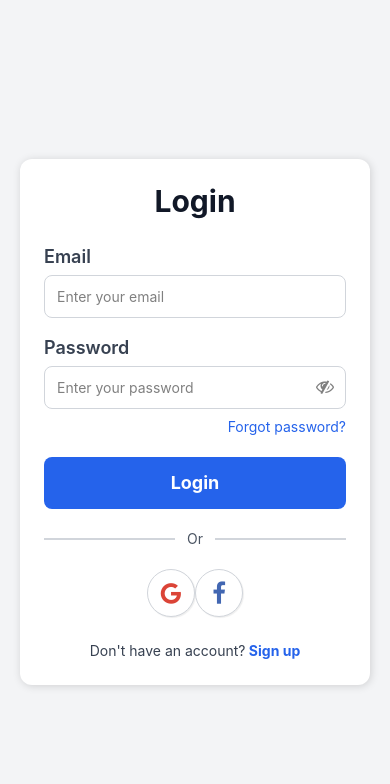
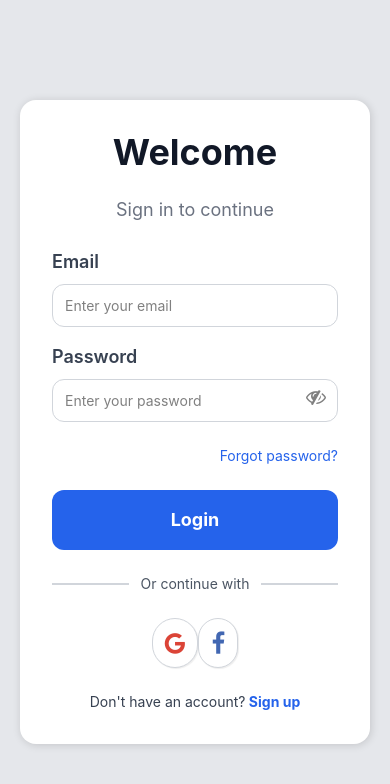
Before and after one commit to ludmilpaulo/ghanadude, a React Native app in the folder ghanadude-mobile/: screen /Login in a window 390 px wide. Shown: the top 784 px of the page. Built offline with nearby package versions, Linux system fonts and the light colour scheme.

Commit message:
auth done

```diff
--- a/ghanadude-mobile/package.json
+++ b/ghanadude-mobile/package.json
@@ -13,11 +13,14 @@
     "@react-navigation/native": "^7.0.14",
     "@react-navigation/native-stack": "^7.2.0",
     "autoprefixer": "^10.4.20",
+    "axios": "^1.7.9",
     "expo": "~52.0.37",
     "expo-status-bar": "~2.0.1",
     "postcss": "^8.5.3",
     "react": "18.3.1",
     "react-native": "0.76.7",
+    "react-native-safe-area-context": "^5.2.0",
+    "react-native-screens": "^4.9.1",
     "tailwindcss": "^4.0.8",
     "twrnc": "^4.6.1"
   },
--- a/ghanadude-mobile/src/screens/LoginScreen.tsx
+++ b/ghanadude-mobile/src/screens/LoginScreen.tsx
@@ -2,102 +2,52 @@ import React, { useState } from "react";
 import {
   Text,
   SafeAreaView,
-  StyleSheet,
   TextInput,
   TouchableOpacity,
   View,
-  Dimensions,
+  ActivityIndicator,
+  Alert,
 } from "react-native";
 import { FontAwesome } from "@expo/vector-icons";
 import { useNavigation } from "@react-navigation/native";
-import { NativeStackNavigationProp } from "@react-navigation/native-stack";
-import { RootStackParamList } from "./types";
-import tw from "twrnc"; // Tailwind for React Native
-
-const { width } = Dimensions.get("window");
+import tw from "twrnc";
+import authService from "../services/AuthService";
 
 export default function LoginScreen() {
-  const navigation =
-    useNavigation<NativeStackNavigationProp<RootStackParamList>>();
-
+  const navigation = useNavigation();
   const [email, setEmail] = useState("");
   const [password, setPassword] = useState("");
   const [showPassword, setShowPassword] = useState(false);
-  const [error, setError] = useState(""); // To handle error messages
-  const [loading, setLoading] = useState(false); // To handle loading state
+  const [loading, setLoading] = useState(false);
 
-  // Function to handle login
   const handleLogin = async () => {
-    // Check if email and password are provided
     if (!email || !password) {
-      setError("Please fill in both email and password.");
+      Alert.alert("Error", "Please fill in all fields.");
       return;
     }
-
-    setLoading(true); // Start loading when request is made
-
+    setLoading(true);
     try {
-      // Construct the POST request with the email and password in the body
-      const response = await fetch(
-        `https://www.ghanadude.co.za/account/login/`, // Correct login endpoint
-        {
-          method: "POST", // Use POST method
-          headers: {
-            "Content-Type": "application/json",
-          },
-          body: JSON.stringify({
-            email: email,
-            password: password,
-          }),
-        }
-      );
-
-      // If response is successful, process the data
-      if (response.ok) {
-        const data = await response.json();
-        console.log("Login successful", data);
-        // Clear form fields after successful login
-        setEmail("");
-        setPassword("");
-        setError(""); // Clear any previous error message
-        setLoading(false); // Stop loading
-        // Navigate to next screen after successful login
-        // navigation.navigate("Home");
-      } else {
-        const errorData = await response.json();
-        setError(errorData.message || "Login failed");
-        console.log("Login failed", errorData);
-        setLoading(false); // Stop loading
-      }
-    } catch (error: unknown) {
-      setLoading(false); // Stop loading if there's a network error
-      if (error instanceof Error) {
-        // If error is an instance of Error, handle it
-        setError("Network error: " + error.message);
-        console.log("Error", error);
-      } else {
-        // If error is not an instance of Error, handle it
-        setError("Unknown error occurred");
-        console.log("Unknown error", error);
-      }
+      const response = await authService.login(email, password);
+      Alert.alert("Success", "Login successful!");
+      // Navigate to home or dashboard after successful login
+      navigation.replace("Home");
+    } catch (error) {
+      Alert.alert("Login Failed", error.message || "Something went wrong");
+    } finally {
+      setLoading(false);
     }
   };
 
   return (
-    <SafeAreaView style={tw`flex-1 bg-gray-100 px-5 justify-center`}>
-      <View
-        style={tw`w-full max-w-sm mx-auto bg-white p-6 rounded-xl shadow-lg`}
-      >
-        {/* Title */}
-        <Text style={tw`text-3xl font-bold text-center text-gray-900 mb-6`}>
-          Login
-        </Text>
+    <SafeAreaView style={tw`flex-1 bg-gray-200 px-5 justify-center`}>
+      <View style={tw`w-full max-w-sm mx-auto bg-white p-8 rounded-2xl shadow-lg`}>
+        <Text style={tw`text-4xl font-bold text-center text-gray-900 mb-6`}>Welcome</Text>
+        <Text style={tw`text-lg text-center text-gray-500 mb-6`}>Sign in to continue</Text>
 
-        {/* Email Input */}
-        <View>
+        <View style={tw`mb-4`}>
           <Text style={tw`text-lg font-semibold text-gray-700`}>Email</Text>
           <TextInput
-            style={tw`border border-gray-300 bg-white rounded-lg p-3 mt-1 text-gray-800`}
+            style={tw`border border-gray-300 bg-white rounded-xl p-3 mt-2 text-gray-800`}
             placeholder="Enter your email"
             placeholderTextColor="#808080"
             keyboardType="email-address"
@@ -107,12 +57,11 @@ export default function LoginScreen() {
           />
         </View>
 
-        {/* Password Input */}
-        <View style={tw`mt-4`}>
+        <View style={tw`mb-4`}>
           <Text style={tw`text-lg font-semibold text-gray-700`}>Password</Text>
           <View style={tw`relative`}>
             <TextInput
-              style={tw`border border-gray-300 bg-white rounded-lg p-3 pr-10 mt-1 text-gray-800`}
+              style={tw`border border-gray-300 bg-white rounded-xl p-3 pr-10 mt-2 text-gray-800`}
               placeholder="Enter your password"
               placeholderTextColor="#808080"
               secureTextEntry={!showPassword}
@@ -120,62 +69,39 @@ export default function LoginScreen() {
               value={password}
               onChangeText={setPassword}
             />
-            <TouchableOpacity
-              style={tw`absolute right-3 top-4`}
-              onPress={() => setShowPassword(!showPassword)}
-            >
-              <FontAwesome
-                name={showPassword ? "eye" : "eye-slash"}
-                size={18}
-                color="#808080"
-              />
+            <TouchableOpacity style={tw`absolute right-3 top-4`} onPress={() => setShowPassword(!showPassword)}>
+              <FontAwesome name={showPassword ? "eye" : "eye-slash"} size={20} color="#808080" />
             </TouchableOpacity>
           </View>
         </View>
 
-        {/* Forgot Password */}
         <TouchableOpacity style={tw`mt-2 self-end`}>
           <Text style={tw`text-sm text-blue-600`}>Forgot password?</Text>
         </TouchableOpacity>
 
-        {/* Login Button */}
-        <TouchableOpacity
-          style={tw`bg-blue-600 py-3 rounded-lg mt-5`}
-          onPress={handleLogin} // Calls handleLogin on press
-          disabled={loading} // Disable button when loading
-        >
-          <Text style={tw`text-white text-center text-lg font-bold`}>
-            {loading ? "Logging in..." : "Login"}
-          </Text>
+        <TouchableOpacity style={tw`bg-blue-600 py-4 rounded-xl mt-6`} onPress={handleLogin} disabled={loading}>
+          {loading ? (
+            <ActivityIndicator color="#fff" />
+          ) : (
+            <Text style={tw`text-white text-center text-lg font-bold`}>Login</Text>
+          )}
         </TouchableOpacity>
 
-        {/* Error Message */}
-        {error ? (
-          <Text style={tw`text-red-600 text-center mt-4`}>{error}</Text>
-        ) : null}
-
-        {/* Or Divider */}
-        <View style={tw`flex-row items-center my-5`}>
+        <View style={tw`flex-row items-center my-6`}>
           <View style={tw`flex-1 h-0.5 bg-gray-300`} />
-          <Text style={tw`px-3 text-gray-600 text-sm`}>Or</Text>
+          <Text style={tw`px-3 text-gray-600 text-sm`}>Or continue with</Text>
           <View style={tw`flex-1 h-0.5 bg-gray-300`} />
         </View>
 
-        {/* Social Login */}
         <View style={tw`flex-row justify-center space-x-4`}>
-          <TouchableOpacity
-            style={tw`p-3 bg-white border border-gray-300 rounded-full shadow w-12 h-12 justify-center items-center`}
-          >
+          <TouchableOpacity style={tw`p-3 bg-white border border-gray-300 rounded-full shadow`}>
             <FontAwesome name="google" size={24} color="#DB4437" />
           </TouchableOpacity>
-          <TouchableOpacity
-            style={tw`p-3 bg-white border border-gray-300 rounded-full shadow w-12 h-12 justify-center items-center`}
-          >
+          <TouchableOpacity style={tw`p-3 bg-white border border-gray-300 rounded-full shadow`}>
             <FontAwesome name="facebook" size={24} color="#4267B2" />
           </TouchableOpacity>
         </View>
 
-        {/* Signup Link */}
         <View style={tw`flex-row justify-center mt-6`}>
           <Text style={tw`text-gray-700 text-sm`}>Don't have an account?</Text>
           <TouchableOpacity onPress={() => navigation.navigate("SignUp")}>
--- /dev/null
+++ b/ghanadude-mobile/src/services/AuthService.ts
@@ -0,0 +1,86 @@
+import axios from 'axios';
+
+
+const API_BASE_URL = 'https://www.ghanadude.co.za/';
+
+interface AuthResponse {
+  token: string;
+  user_id: number;
+  username: string;
+  is_staff: boolean;
+  is_superuser: boolean;
+}
+
+const AuthService = {
+  signup: async (username: string, email: string, password: string) => {
+    try {
+      const response = await axios.post<AuthResponse>(`${API_BASE_URL}/signup/`, {
+        username,
+        email,
+        password,
+      });
+
+      return response.data;
+    } catch (error: unknown) {
+      throw error.response?.data || 'Signup failed';
+    }
+  },
+
+  login: async (username: string, password: string) => {
+    try {
+      const response = await axios.post<AuthResponse>(`${API_BASE_URL}/login/`, {
+        username,
+        password,
+      });
+
+    } catch (error: unknown) {
+      throw error.response?.data || 'Login failed';
+    }
+  },
+
+  logout: async () => {
+
+  },
+
+  resetPassword: async (email: string) => {
+    try {
+      await axios.post(`${API_BASE_URL}/password-reset/`, { email });
+      return { message: 'Password reset email sent' };
+    } catch (error) {
+      throw error.response?.data || 'Password reset failed';
+    }
+  },
+
+  resetPasswordConfirm: async (uid: string, token: string, newPassword: string) => {
+    try {
+      await axios.post(`${API_BASE_URL}/password-reset/confirm/`, {
+        uid,
+        token,
+        newPassword,
+      });
+      return { message: 'Password has been reset' };
+    } catch (error) {
+      throw error.response?.data || 'Password reset confirmation failed';
+    }
+  },
+
+  getUserProfile: async (userId: number) => {
+    try {
+      const response = await axios.get(`${API_BASE_URL}/account/profile/${userId}/`);
+      return response.data;
+    } catch (error) {
+      throw error.response?.data || 'Failed to fetch user profile';
+    }
+  },
+
+  updateUserProfile: async (userId: number, data: object) => {
+    try {
+      const response = await axios.put(`${API_BASE_URL}/account/update/${userId}/`, data);
+      return response.data;
+    } catch (error) {
+      throw error.response?.data || 'Failed to update user profile';
+    }
+  },
+};
+
+export default AuthService;
```
Also changed, not shown: 1 other file (tests, documents, lock files or other folders).
